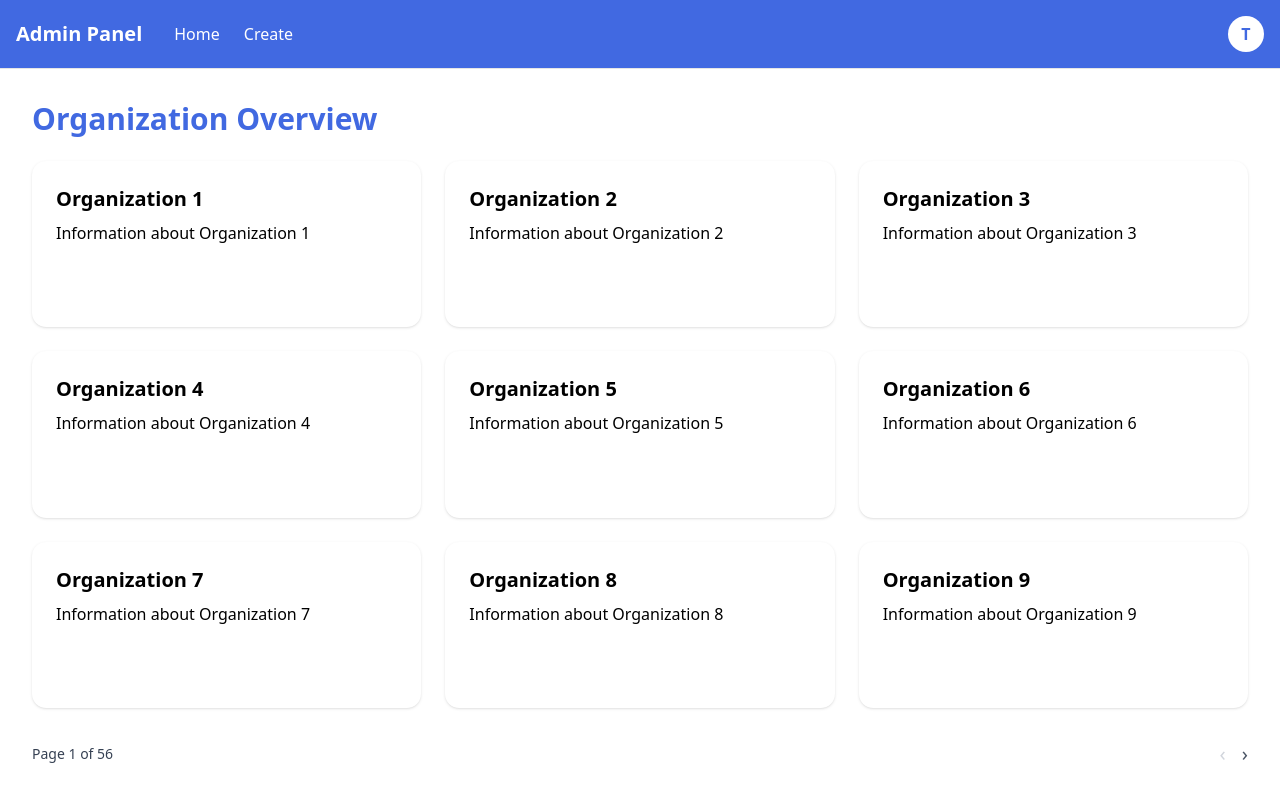
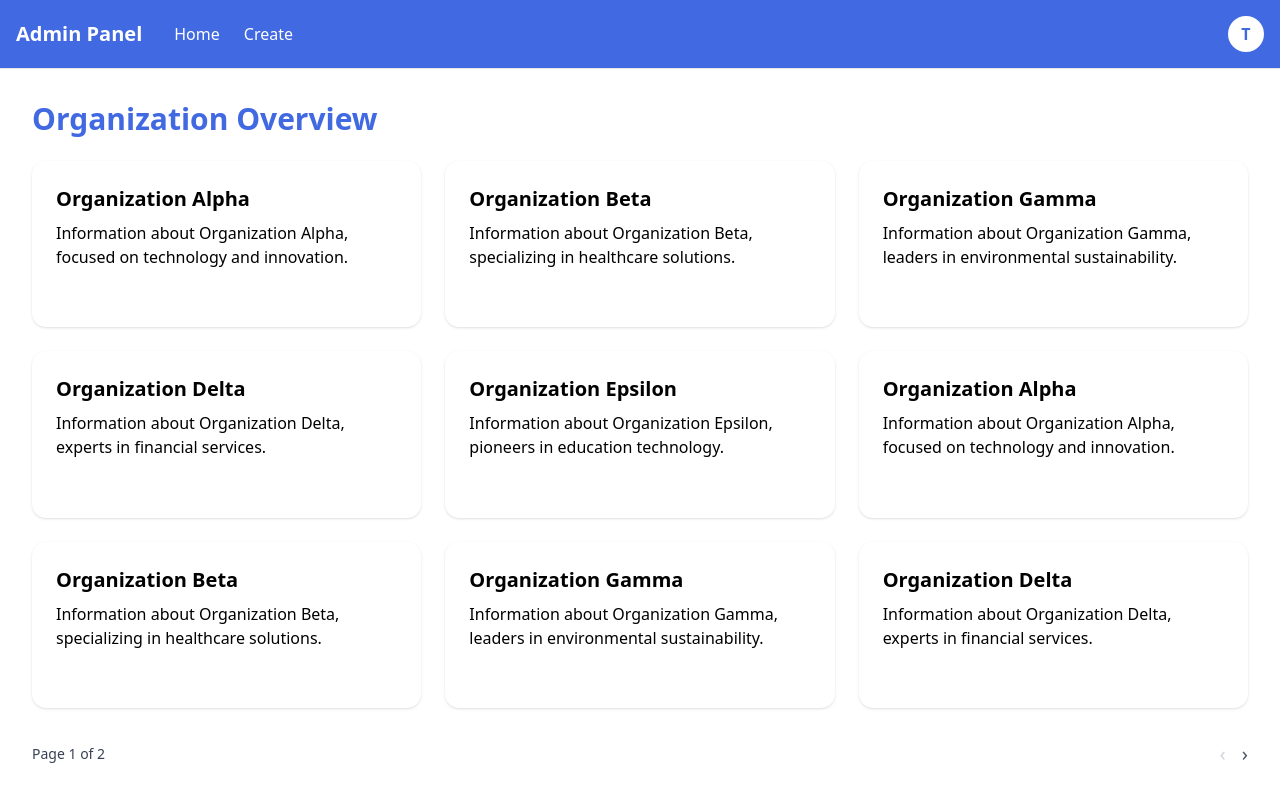
Before and after one commit to Hacfy/It-Main-Admin-Panel, a Next.js app: page /dashboard in a window 1280 px wide. Built offline with nearby package versions, Linux system fonts and the light colour scheme.

Commit message:
organisations

```diff
--- a/app/dashboard/page.tsx
+++ b/app/dashboard/page.tsx
@@ -2,16 +2,12 @@
 
 import { useState } from "react";
 import Navbar from "../components/Navbar";
+import { allOrganizations } from '../resources/organizations';
 
 export default function Dashboard() {
-  const allOrganizations = Array.from({ length: 500 }, (_, i) => ({
-    id: i + 1,
-    name: `Organization ${i + 1}`,
-    description: `Information about Organization ${i + 1}`,
-  }));
-
   const itemsPerPage = 9;
   const [currentPage, setCurrentPage] = useState(1);
+
   const totalItems = allOrganizations.length;
   const totalPages = Math.ceil(totalItems / itemsPerPage);
 
--- /dev/null
+++ b/app/resources/organizations.ts
@@ -0,0 +1,60 @@
+// Define the organization type
+export interface Organization {
+  id: number;
+  name: string;
+  description: string;
+}
+
+// Sample array of organizations
+export const allOrganizations: Organization[] = [
+  {
+    id: 1,
+    name: "Organization Alpha",
+    description: "Information about Organization Alpha, focused on technology and innovation.",
+  },
+  {
+    id: 2,
+    name: "Organization Beta",
+    description: "Information about Organization Beta, specializing in healthcare solutions.",
+  },
+  {
+    id: 3,
+    name: "Organization Gamma",
+    description: "Information about Organization Gamma, leaders in environmental sustainability.",
+  },
+  {
+    id: 4,
+    name: "Organization Delta",
+    description: "Information about Organization Delta, experts in financial services.",
+  },
+  {
+    id: 5,
+    name: "Organization Epsilon",
+    description: "Information about Organization Epsilon, pioneers in education technology.",
+  },
+  {
+    id: 6,
+    name: "Organization Alpha",
+    description: "Information about Organization Alpha, focused on technology and innovation.",
+  },
+  {
+    id: 7,
+    name: "Organization Beta",
+    description: "Information about Organization Beta, specializing in healthcare solutions.",
+  },
+  {
+    id: 8,
+    name: "Organization Gamma",
+    description: "Information about Organization Gamma, leaders in environmental sustainability.",
+  },
+  {
+    id: 9,
+    name: "Organization Delta",
+    description: "Information about Organization Delta, experts in financial services.",
+  },
+  {
+    id: 10,
+    name: "Organization Epsilon",
+    description: "Information about Organization Epsilon, pioneers in education technology.",
+  },
+];
```
